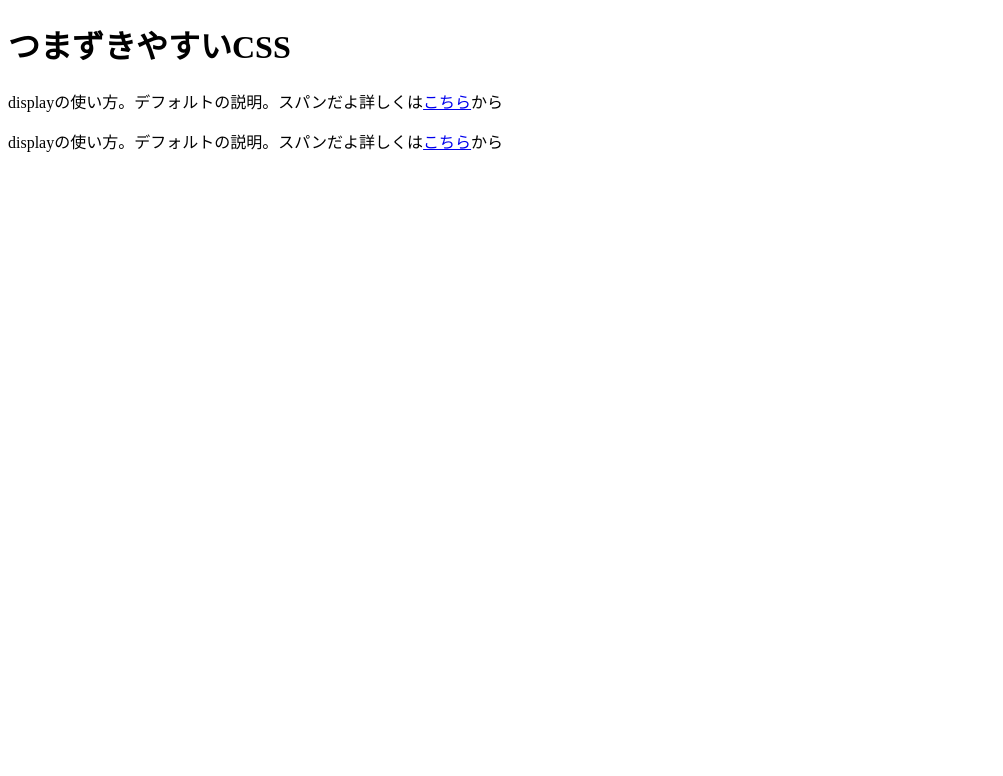
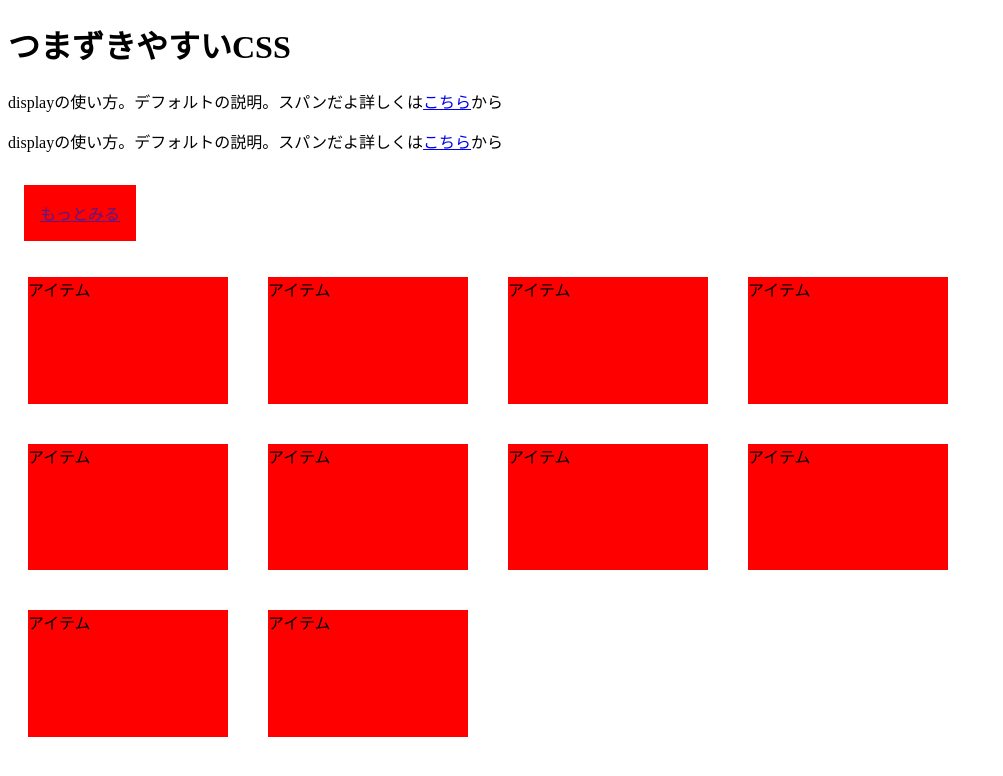
Before and after one commit to yoheipanda/display-practice, a plain HTML site: page index.html in a window 1280 px wide. Shown: the whole page, without its empty margins (0-1003 px from the left). Drawn offline with Linux system fonts and the light colour scheme.

Commit message:
first-commit

```diff
--- a/index.html
+++ b/index.html
@@ -7,11 +7,25 @@
 <link rel="stylesheet" href="style.css">
 </head>
 <body>
-   <!-- ディスプレイの練習  -->
+   <!-- displayの練習  -->
     <div>
         <h1>つまずきやすいCSS</h1>
         <p>displayの使い方。デフォルトの説明。<span>スパンだよ</span>詳しくは<a href="#">こちら</a>から</p>
         <p>displayの使い方。デフォルトの説明。<span>スパンだよ</span>詳しくは<a href="#">こちら</a>から</p>
+        <a href="" class="c-btn">もっとみる</a>
+    </div>
+    <!-- display flexの練習 -->
+     <div class="l-container">
+        <div class="item">アイテム</div>
+        <div class="item">アイテム</div>
+        <div class="item">アイテム</div>
+        <div class="item">アイテム</div>
+        <div class="item">アイテム</div>
+        <div class="item">アイテム</div>
+        <div class="item">アイテム</div>
+        <div class="item">アイテム</div>
+        <div class="item">アイテム</div>
+        <div class="item">アイテム</div>
     </div>
 </body>
 </html>
--- a/style.css
+++ b/style.css
@@ -0,0 +1,23 @@
+@charset "utf-8";
+/* a,span{
+    display: block;
+} */
+.c-btn{
+    background-color: red;
+    margin: 1em;
+    padding: 1em;
+    display: inline-block;
+}
+/* <!-- display flexの練習 --> */
+.l-container{
+    background-color:white ;
+    width: 1000px;
+    height: 500px;
+    display: flex;
+    flex-wrap: wrap;
+}
+.item{
+    background-color: red;
+    width: 200px;
+    margin: 20px;
+}
```
